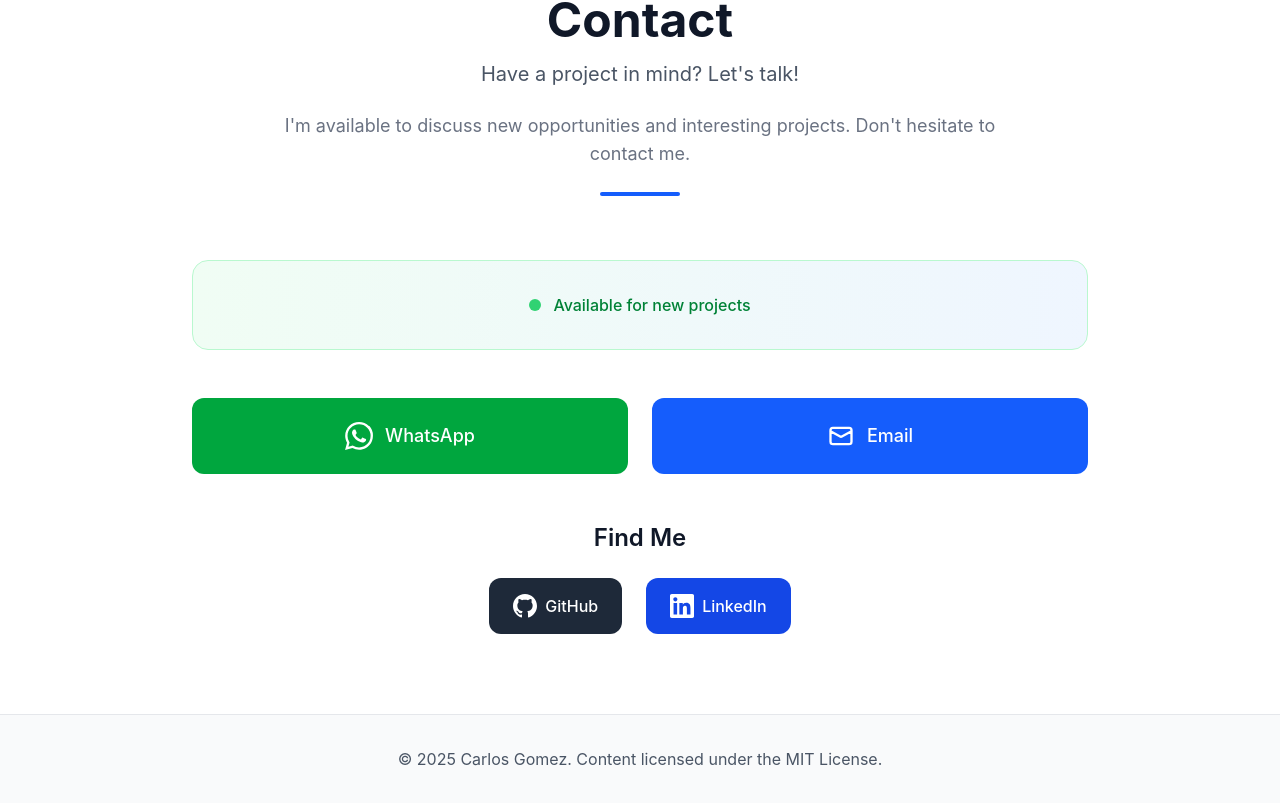
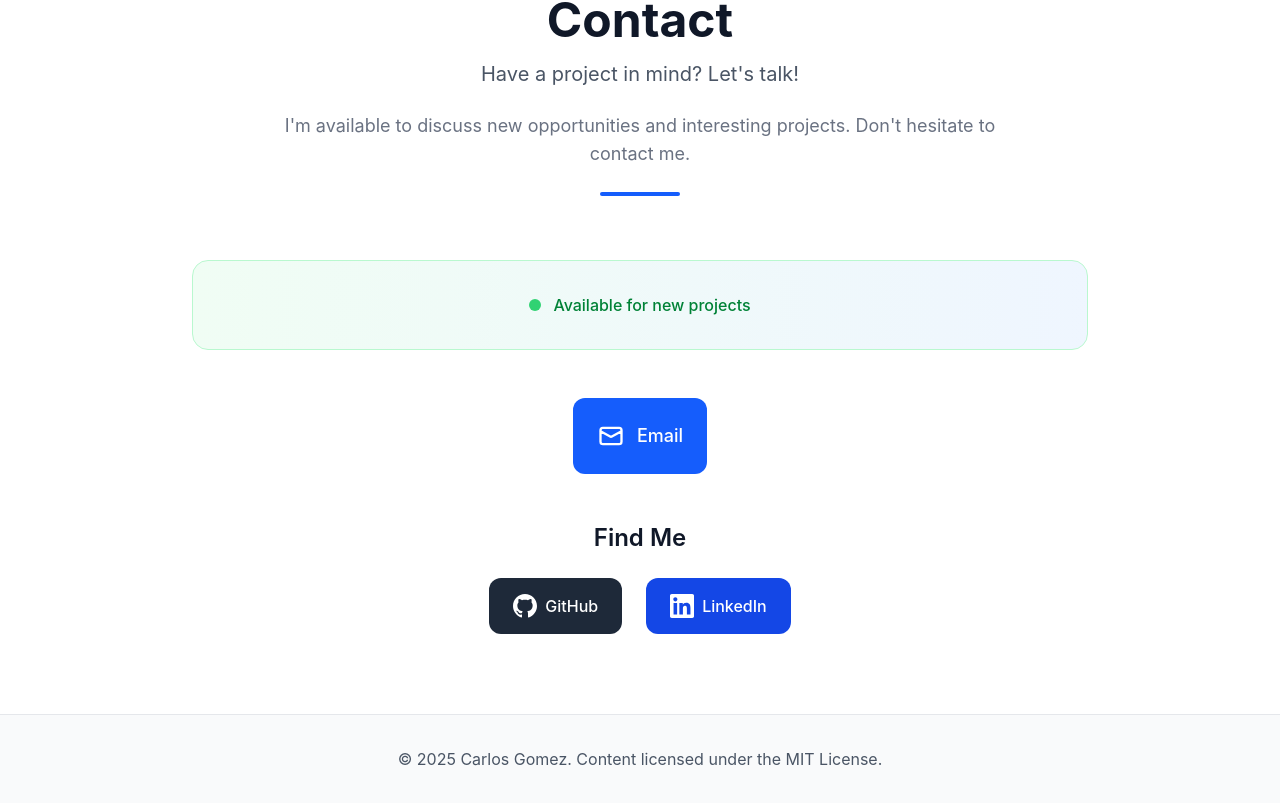
Before and after one commit to gomezmendozacarlos/devportfolio, a React (Vite) app: page / in a window 1280 px wide. Shown: the part 3621-4424 px from the top of the page. Built offline with nearby package versions, Linux system fonts and the light colour scheme.

Commit message:
update resume version web and remove whatsapp button

```diff
--- a/src/components/ContactSection.tsx
+++ b/src/components/ContactSection.tsx
@@ -54,17 +54,7 @@
           </div>
 
           {/* Contact Buttons */}
-          <div className="grid grid-cols-1 sm:grid-cols-2 gap-4 sm:gap-6 mb-8 sm:mb-12">
-            {/* WhatsApp Button */}
-            <button
-              onClick={handleWhatsAppClick}
-              className="group flex items-center justify-center gap-3 p-4 sm:p-6 bg-green-600 hover:bg-green-700 text-white rounded-xl font-medium transition-all duration-300 hover:shadow-lg hover:cursor-pointer"
-            >
-              <svg className="w-6 h-6 sm:w-7 sm:h-7" fill="currentColor" viewBox="0 0 24 24">
-                <path d="M17.472 14.382c-.297-.149-1.758-.867-2.03-.967-.273-.099-.471-.148-.67.15-.197.297-.767.966-.94 1.164-.173.199-.347.223-.644.075-.297-.15-1.255-.463-2.39-1.475-.883-.788-1.48-1.761-1.653-2.059-.173-.297-.018-.458.13-.606.134-.133.298-.347.446-.52.149-.174.198-.298.298-.497.099-.198.05-.371-.025-.52-.075-.149-.669-1.612-.916-2.207-.242-.579-.487-.5-.669-.51-.173-.008-.371-.01-.57-.01-.198 0-.52.074-.792.372-.272.297-1.04 1.016-1.04 2.479 0 1.462 1.065 2.875 1.213 3.074.149.198 2.096 3.2 5.077 4.487.709.306 1.262.489 1.694.625.712.227 1.36.195 1.871.118.571-.085 1.758-.719 2.006-1.413.248-.694.248-1.289.173-1.413-.074-.124-.272-.198-.57-.347m-5.421 7.403h-.004a9.87 9.87 0 01-5.031-1.378l-.361-.214-3.741.982.998-3.648-.235-.374a9.86 9.86 0 01-1.51-5.26c.001-5.45 4.436-9.884 9.888-9.884 2.64 0 5.122 1.03 6.988 2.898a9.825 9.825 0 012.893 6.994c-.003 5.45-4.437 9.884-9.885 9.884m8.413-18.297A11.815 11.815 0 0012.05 0C5.495 0 .16 5.335.157 11.892c0 2.096.547 4.142 1.588 5.945L.057 24l6.305-1.654a11.882 11.882 0 005.683 1.448h.005c6.554 0 11.89-5.335 11.893-11.893A11.821 11.821 0 0020.885 3.488"/>
-              </svg>
-              <span className="text-base sm:text-lg">{t('whatsapp')}</span>
-            </button>
+          <div className="flex flex-col sm:flex-row justify-center mb-8 sm:mb-12">
 
             {/* Email Button */}
             <button
```
Also changed, not shown: 1 other file (tests, documents, lock files or other folders).
